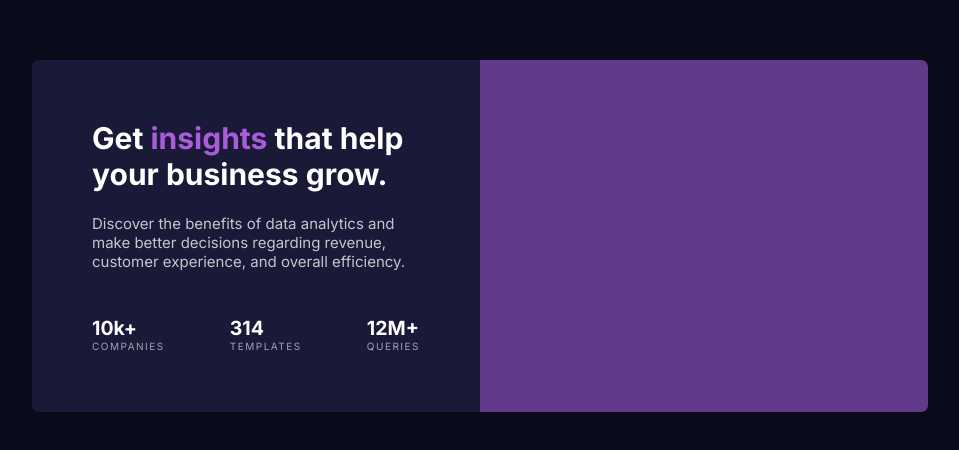
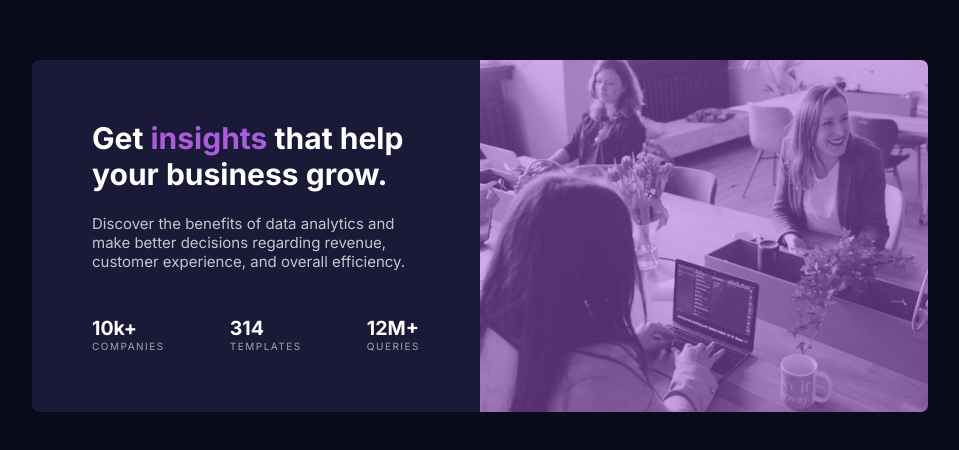
Before and after one commit to wafastaav/prak_pweb, a plain HTML site: page index.html in a window 1280 px wide. Shown: the part 164-614 px from the top of the page, without its empty margins (160-1119 px from the left). Drawn offline with Linux system fonts and the light colour scheme.

Commit message:
Update style.css

```diff
--- a/style.css
+++ b/style.css
@@ -71,7 +71,7 @@
       hsla(277, 64%, 61%, 0.5) 0%,
       hsla(277, 64%, 61%, 0.5) 100%
     ),
-    url(images/image-header-desktop.jpg) center no-repeat;
+    url(image-header-desktop.jpg) center no-repeat;
   background-size: cover;
 }
 
```
